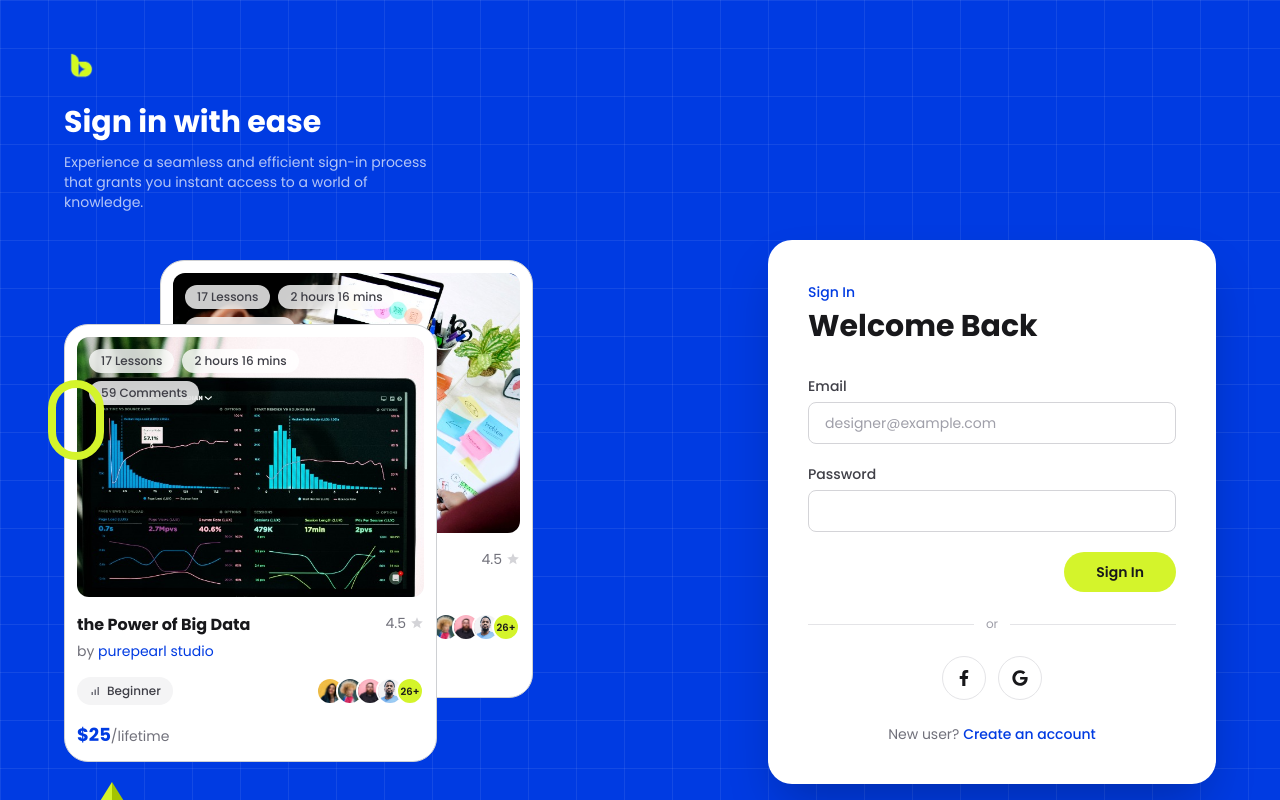
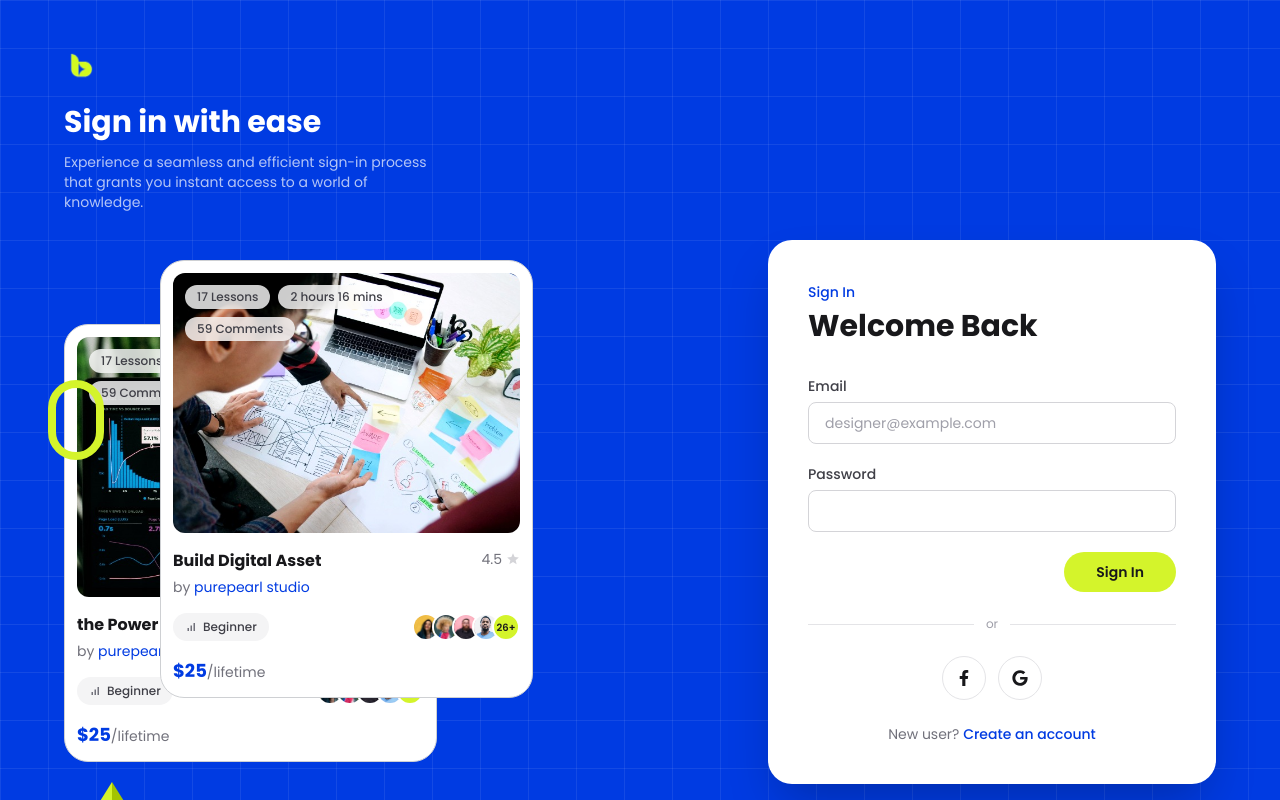
Before and after one commit to mdsujon-dev/ByteSpace, a Next.js app: page /login in a window 1280 px wide. Shown: the top 800 px of the page. Built offline with nearby package versions, Linux system fonts and the light colour scheme; what @ant-design/nextjs-registry would draw is missing.

Commit message:
Raise z-index of the underneath auth showcase card

```diff
--- a/src/components/auth/AuthShowcase.tsx
+++ b/src/components/auth/AuthShowcase.tsx
@@ -57,8 +57,8 @@ export function AuthShowcase({ className }: { className?: string }) {
       aria-hidden="true"
       className={`pointer-events-none relative h-165 w-full max-w-lg select-none ${className ?? ""}`}
     >
-      {/* right card */}
-      <div className="absolute top-0 left-24 w-93.25">
+      {/* right card, raised above the other card */}
+      <div className="absolute top-0 left-24 z-10 w-93.25">
         <CourseCard course={showcaseCourses[0]} badgePosition="top" />
       </div>
 
```
